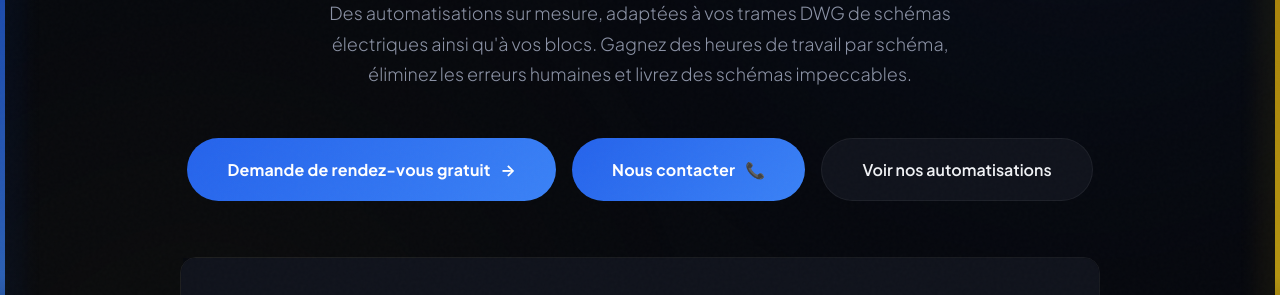
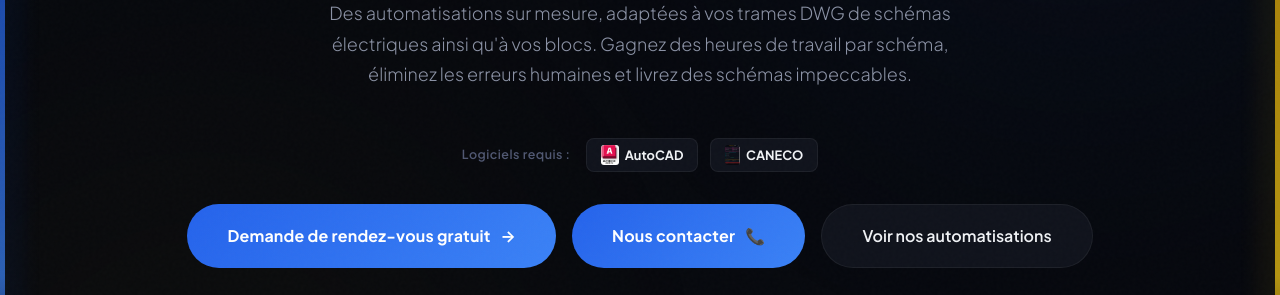
Before and after one commit to RES-ELEC/landing-autocad, a plain HTML site: page index.html in a window 1280 px wide. Shown: the part 284-579 px from the top of the page. Drawn offline with Linux system fonts and the light colour scheme.

Commit message:
Mise a jour

```diff
--- a/index.html
+++ b/index.html
@@ -2286,6 +2286,20 @@
     Des automatisations sur mesure, adaptées à vos trames DWG de schémas électriques ainsi qu'à vos blocs. Gagnez des heures de travail par schéma, éliminez les erreurs humaines et livrez des schémas impeccables.
   </p>
 
+  <div class="hero-required" style="display: flex; align-items: center; gap: 16px; margin-bottom: 32px; animation: fadeInUp 0.8s ease-out 0.25s both;">
+    <span style="font-size: 0.78rem; font-weight: 600; color: var(--text-muted); letter-spacing: 0.5px;">Logiciels requis :</span>
+    <div style="display: flex; align-items: center; gap: 12px;">
+      <div style="display: flex; align-items: center; gap: 6px; background: var(--bg-card); border: 1px solid var(--border); border-radius: 8px; padding: 6px 14px;">
+        <img src="autocad.png" alt="AutoCAD" style="height: 20px; width: auto; border-radius: 3px;">
+        <span style="font-size: 0.8rem; font-weight: 700; color: var(--text-primary);">AutoCAD</span>
+      </div>
+      <div style="display: flex; align-items: center; gap: 6px; background: var(--bg-card); border: 1px solid var(--border); border-radius: 8px; padding: 6px 14px;">
+        <img src="Logiciel.png" alt="CANECO" style="height: 20px; width: auto; border-radius: 3px;">
+        <span style="font-size: 0.8rem; font-weight: 700; color: var(--text-primary);">CANECO</span>
+      </div>
+    </div>
+  </div>
+
   <div class="hero-buttons">
     <a href="#fonctionnement" class="btn-primary">
       Demande de rendez-vous gratuit <span class="arrow">→</span>
```
